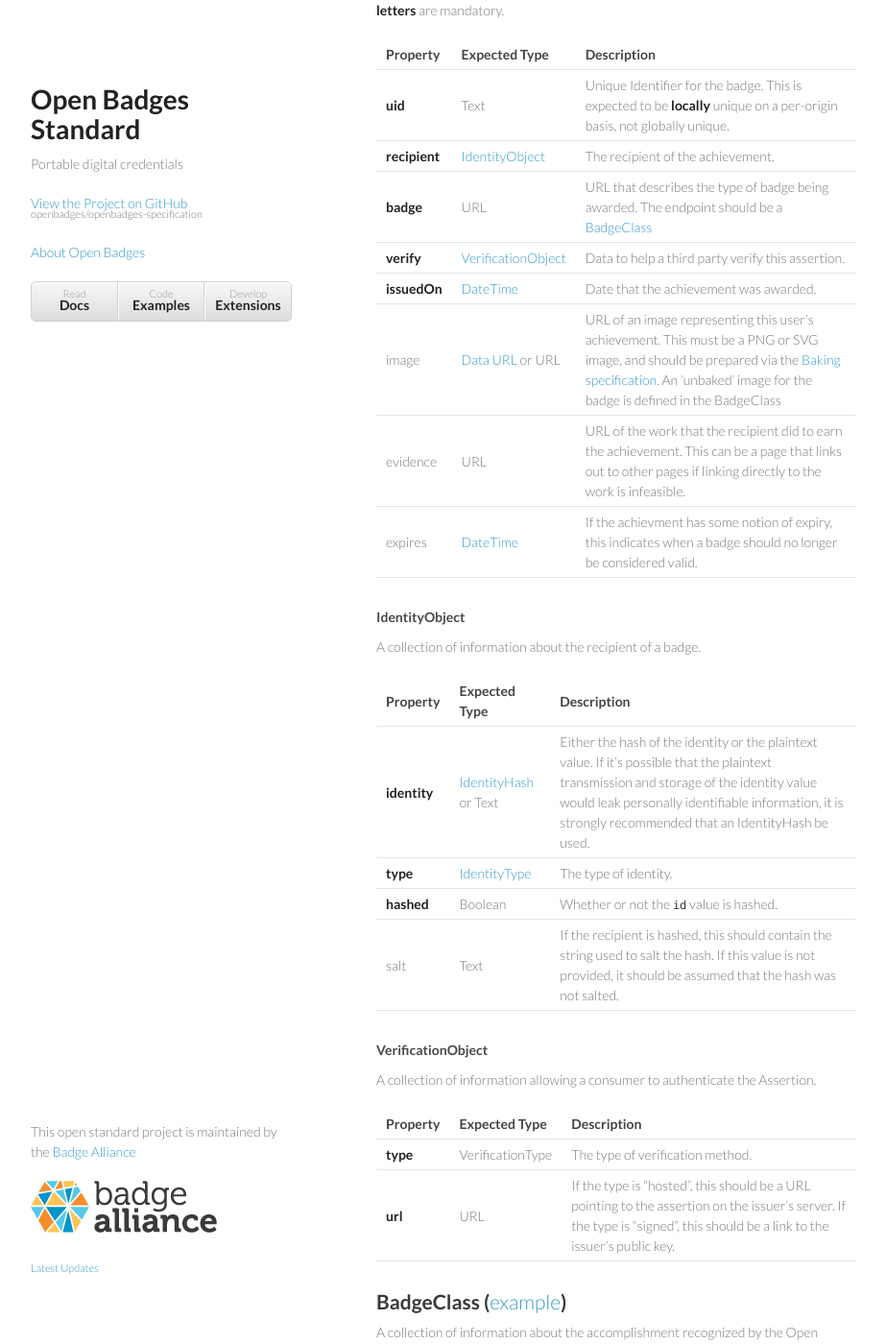
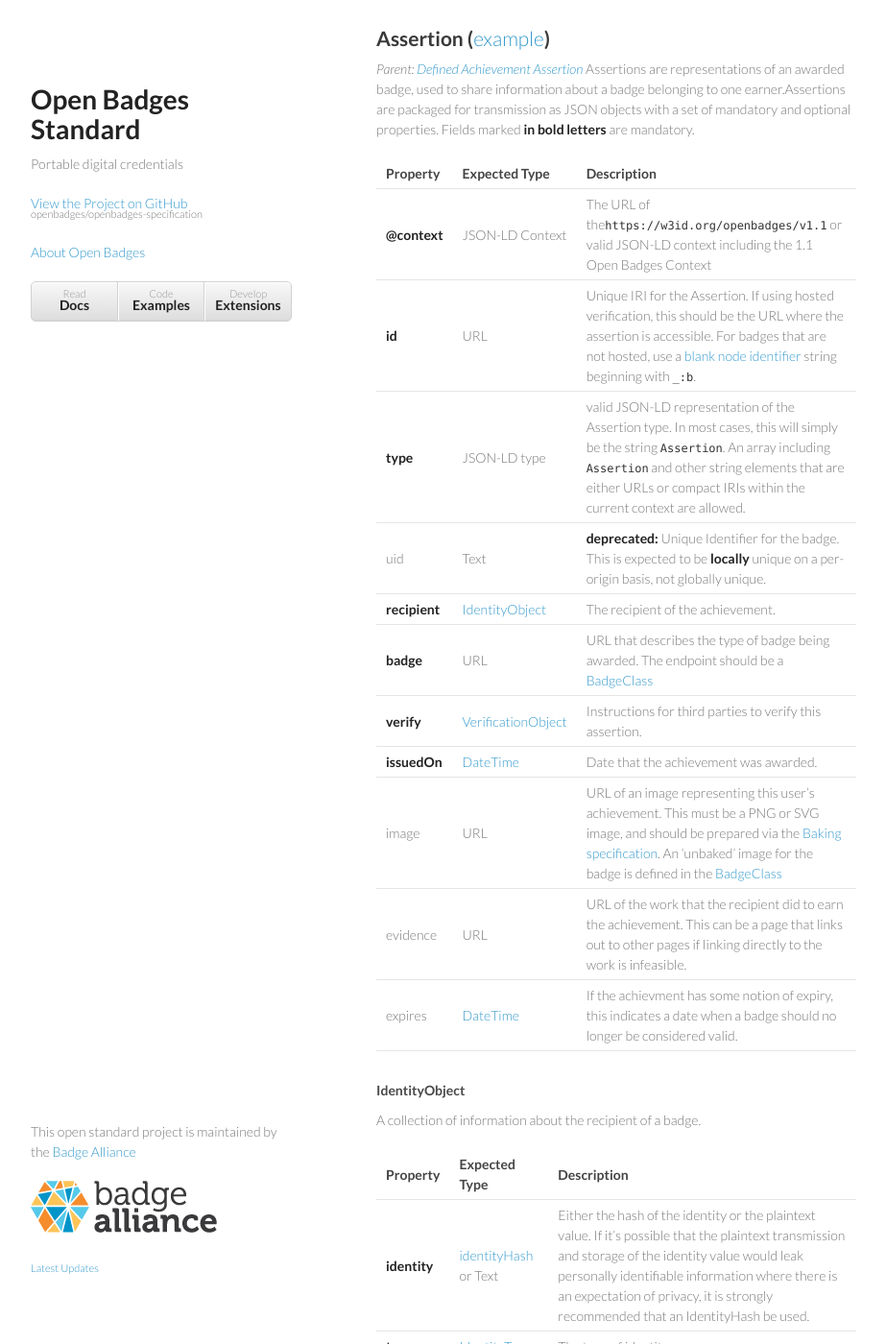
Before and after one commit to 1EdTech/openbadges-specification, a Jekyll site: the page built from index.md, in a window 1280 px wide and 1400 px high, scrolled down 1733 px. Shown: the whole window at 96% size, without its empty margins (178-1101 px from the left). Built offline with Jekyll 4.4.1, drawn with Linux system fonts in a browser that asks for light colours; some of the changed text lies outside the part shown.

Commit message:
updates for better Linked Data/Semantic Web conventions, referencing credentials vocabulary in term IRIs

```diff
--- a/index.md
+++ b/index.md
@@ -8,7 +8,10 @@ This specification describes a method for packaging information about accomplish
 
 We start with some term definitions for representations of data in Open Badges. These term definitions appear in the current [JSON-LD context (_v1.1_)]({{site.baseurl}}/1.1/context.json)  for the Open Badges Standard.
 
-**Current version: 1.1**
+#### Status of this Document
+This document is an incomplete draft of the version 1.1 update to the Open Badges Specification. It has not yet been approved by the Badge Alliance Standard Working Group and is not the current version. See [Version 1.0](https://github.com/mozilla/openbadges-specification/blob/master/Assertion/latest.md) for the current version.
+
+**Current version of the Open Badges specification in this document: 1.1**
 
 #### License
 [Copyright](http://www.w3.org/Consortium/Legal/ipr-notice#Copyright) © 2014 the Contributors to the Open Badges 1.1 Specification, published by the [Badge Alliance](http://badgealliance.org) under the [W3C Community Contributor License Agreement (CLA)](https://www.w3.org/community/about/agreements/cla/). A human-readable [summary](http://www.w3.org/community/about/agreements/cla-deed/) of this license is available. Though the Badge Alliance collaborates with the [W3C Credentials Community Group](http://www.w3.org/community/credentials/), the Open Badges specification is not endorsed as a web standard by the W3C. This specification is free for anyone to use or implement.
@@ -22,7 +25,7 @@ We start with some term definitions for representations of data in Open Badges.
    - [Issuer](#Issuer)
    - [Extensions](#Extensions)
  * [Implementation](#Implementation)
-   - [Hosted verification](#HostedBadges)
+   - [Hosted verification](#HostedBadge)
    - [Signed verification](#SignedBadge)
  * [Other Resources](#OtherResources)
    - [Validator](#Validator)
@@ -43,7 +46,7 @@ Badge assertions may be "baked" into image files as portable credentials. Baking
 
 #### Hosted Verification
 _since: 0.5_
-A hosted assertion is a file containing a well-formatted badge assertion in JSON served with the content-type `application/json`. This should live at a stable URL on your server (for example, [https://example.org/beths-robotics-badge.json](https://example.org/beths-robotics-badge.json)) -- it is the source of truth for the badge and any future verification attempt will hit that URL to make sure the badge exists and was issued by you. ([More...](#HostedBadges))
+A hosted assertion is a file containing a well-formatted badge assertion in JSON served with the content-type `application/json`. This should live at a stable URL on your server (for example, [https://example.org/beths-robotics-badge.json](https://example.org/beths-robotics-badge.json)) -- it is the source of truth for the badge and any future verification attempt will hit that URL to make sure the badge exists and was issued by you. ([More...](#HostedBadge))
 
 #### Signed Verification
 _since: 1.0_
@@ -51,18 +54,22 @@ A signed badge is in the form of a [JSON Web Signature](http://self-issued.info/
 
 
 ## Assertion <a id="Assertion"></a> ([example](./examples/#Assertion))
+_Parent: [Defined Achievement Assertion](./credentials/#DefinedAchievementAssertion)_
 Assertions are representations of an awarded badge, used to share information about a badge belonging to one earner.Assertions are packaged for transmission as JSON objects with a set of mandatory and optional properties. Fields marked **in bold letters** are mandatory.
 
 | Property | Expected Type | Description |
 | -------- | ------------- | ----------- |
-| <a id="Uid"></a>**uid** | Text | Unique Identifier for the badge. This is expected to be **locally** unique on a per-origin basis, not globally unique. |
+| **@context** | JSON-LD Context | The URL of the`https://w3id.org/openbadges/v1.1` or valid JSON-LD context including the 1.1 Open Badges Context
+| **id** | URL | Unique IRI for the Assertion. If using hosted verification, this should be the URL where the assertion is accessible. For badges that are not hosted, use a [blank node identifier](http://en.wikipedia.org/wiki/Blank_node) string beginning with `_:b`. |
+| **type** | JSON-LD type | valid JSON-LD representation of the Assertion type. In most cases, this will simply be the string `Assertion`. An array including `Assertion` and other string elements that are either URLs or compact IRIs within the current context are allowed.
+| <a id="uid"></a>uid | Text | **deprecated:** Unique Identifier for the badge. This is expected to be **locally** unique on a per-origin basis, not globally unique. |
 | <a id="Recipient"></a>**recipient** | [IdentityObject](#IdentityObject) | The recipient of the achievement. |
 | **badge** | URL | URL that describes the type of badge being awarded. The endpoint should be a [BadgeClass](#badgeclass) |
-| **verify** | [VerificationObject](#VerificationObject) | Data to help a third party verify this assertion. |
-| <a id="issueDate"></a>**issuedOn** | [DateTime](#datetime) | Date that the achievement was awarded. |
-| image | [Data URL](http://en.wikipedia.org/wiki/Data_URI_scheme) or URL | URL of an image representing this user's achievement. This must be a PNG or SVG image, and should be prepared via the [Baking specification](https://github.com/mozilla/openbadges/wiki/Badge-Baking). An 'unbaked' image for the badge is defined in the BadgeClass |
-| <a id="Evidence"></a>evidence | URL | URL of the work that the recipient did to earn the achievement. This can be a page that links out to other pages if linking directly to the work is infeasible. |
-| <a id="ExpirationDate"></a>expires | [DateTime](#datetime) | If the achievment has some notion of expiry, this indicates when a badge should no longer be considered valid. |
+| **verify** | [VerificationObject](#verificationObject) | Instructions for third parties to verify this assertion. |
+| <a id="issueDate"></a>**issuedOn** | [DateTime](#dateTime) | Date that the achievement was awarded. |
+| image | URL | URL of an image representing this user's achievement. This must be a PNG or SVG image, and should be prepared via the [Baking specification](https://github.com/mozilla/openbadges/wiki/Badge-Baking). An 'unbaked' image for the badge is defined in the [BadgeClass](#BadgeClass) |
+| <a id="evidence"></a>evidence | URL | URL of the work that the recipient did to earn the achievement. This can be a page that links out to other pages if linking directly to the work is infeasible. |
+| <a id="expirationDate"></a>expires | [DateTime](#dateTime) | If the achievment has some notion of expiry, this indicates a date when a badge should no longer be considered valid. |
 
 
 #### <a id="IdentityObject"></a>IdentityObject
@@ -70,13 +77,13 @@ A collection of information about the recipient of a badge.
 
 Property | Expected Type | Description
 --------|------------|-----------
-<a id="identityHash"></a>**identity** | [IdentityHash](#identity-hash) or Text | Either the hash of the identity or the plaintext value. If it's possible that the plaintext transmission and storage of the identity value would leak personally identifiable information, it is strongly recommended that an IdentityHash be used.
+**identity** | [identityHash](#identityHash) or Text | Either the hash of the identity or the plaintext value. If it's possible that the plaintext transmission and storage of the identity value would leak personally identifiable information where there is an expectation of privacy, it is strongly recommended that an IdentityHash be used.
 **type** | [IdentityType](#identitytype) | The type of identity.
 <a id="hashed"></a>**hashed** | Boolean | Whether or not the `id` value is hashed.
 <a id="salt"></a>salt | Text | If the recipient is hashed, this should contain the string used to salt the hash. If this value is not provided, it should be assumed that the hash was not salted.
 
 
-#### <a id="VerificationObject"></a>VerificationObject
+#### <a id="verificationObject"></a>VerificationObject
 A collection of information allowing a consumer to authenticate the Assertion.
 
 Property | Expected Type | Description
@@ -86,10 +93,14 @@ Property | Expected Type | Description
 
 
 ## <a id="BadgeClass"></a>BadgeClass ([example](./examples/#BadgeClass))
+_Parent: [Defined Achievement](./credentials/#DefinedAchievement)_
 A collection of information about the accomplishment recognized by the Open Badge. Many assertions may be created corresponding to one BadgeClass
 
 Property | Expected Type | Description
 --------|------------|-----------
+**@context** | JSON-LD Context | The URL of the`https://w3id.org/openbadges/v1.1` or valid JSON-LD context including the 1.1 Open Badges Context
+**id** | URL | Unique IRI for the BadgeClass.
+**type** | JSON-LD type | valid JSON-LD representation of the BadgeClass type. In most cases, this will simply be the string `BadgeClass`. An array including `BadgeClass` and other string elements that are either URLs or compact IRIs within the current context are allowed.
 **name** | Text | The name of the achievement.
 **description** | Text | A short description of the achievement.
 **image** | [Data URL](http://en.wikipedia.org/wiki/Data_URI_scheme) or URL | URL of an image representing the achievement.
@@ -108,11 +119,15 @@ description | Text | Short description of the standard
 
 
 ## <a id="Issuer"></a>IssuerOrganization ([example](./examples/#Issuer))
+_Parent: [Issuer](./credentials/#Issuer)_
 A collection of information about the entity or organization issuing the Open Badge. Each issuer may correspond to many BadgeClasses. Anyone can create and host an Issuer file to start issuing Open Badges.
 
 Property | Expected Type | Description
 --------|------------|-----------
+**@context** | JSON-LD Context | The URL of the`https://w3id.org/openbadges/v1.1` or valid JSON-LD context including the 1.1 Open Badges Context
+**id** | URL | Unique IRI for the hosted IssuerOrganization file.
 <a id="name"></a>**name** | Text | The name of the issuing organization.
+**type** | JSON-LD type | valid JSON-LD representation of the Issuer type. In most cases, this will simply be the string `IssuerOrg`. An array including `IssuerOrg` and other string elements that are either URLs or compact IRIs within the current context are allowed.
 **url** | URL | URL of the institution
 <a id="description"></a>description | Text | A short description of the institution
 <a id="image"</a>image | [Data URL](http://en.wikipedia.org/wiki/Data_URI_scheme) or URL | An image representing the institution
@@ -130,7 +145,7 @@ Extension authors define and host a new [JSON-LD](http://json-ld.org) context fi
 Property | Expected Type | Description
 --------|------------|-----------
 **@context** | URL | JSON-LD context file shared among all implementations of the extension.
-**@type** | array of IRIs | IRIs or compact IRIs within the OBI or extension context that describe the type of data contained in the extension. These are used to map optional JSON-schema validation to the extension. Must include 'extension' as one element.
+**type** | array of IRIs | IRIs or compact IRIs within the OBI or extension context that describe the type of data contained in the extension. These are used to map optional JSON-schema validation to the extension. Must include 'extension' as one element.
 \*anyProperties | Any | Any property names defined in the extension context may be used with any valid JSON value.
 
 An extension value should be included as a JSON object containing the `@context` and `@type` properties and any new properties whose names are mapped in the context file referenced by `@context`.
@@ -146,7 +161,7 @@ Badges consist of sets of claims, properties with values that apply to Issuer Or
 
 1. Add individual mappings to the Badge Object's context: `"@context":["http://standard.openbadges.org/1.1/context.json", {"foo": "http://example.org/foo"}]`
 2. Link to additional context files in the Badge Object's context: `"@context":["http://standard.openbadges.org/1.1/context.json", "http://example.org/context"]`
-3. Add new properties using full IRIs as keys (or with compact IRIs in the existing context): `"http://example.org/foo":"bar"` or `schema:comment` where the IRI leads to the vocabulary definition for the term.
+3. Add new properties using full IRIs as keys (or with compact IRIs in the existing context): `"http://example.org/foo":"bar"` or `"schema:comment":"baz"` where the IRI leads to the vocabulary definition for the term.
 
 **Processors should preserve all properties when rehosting or retransmitting**.
 
@@ -157,19 +172,19 @@ If a property would be useful beyond internal use, an Extension is a recommended
 * Boolean
 * Text
 * Array
-* <a id="datetime"></a>DateTime - Either an [ISO 8601](http://en.wikipedia.org/wiki/ISO_8601) date or a standard 10-digit Unix timestamp.
-* <a id="type"></a>type - A string expressing the type of a Badge Object component
+* <a id="dateTime"></a>DateTime - Either an [ISO 8601](http://en.wikipedia.org/wiki/ISO_8601) date or a standard 10-digit Unix timestamp.
+* <a id="type"></a>type - A string expressing the type of a Badge Object component. Currently applies to `identityType` and `verificationType`.
 * URL - Fully qualified URL, including protocol, host, port if applicable, and path.
 * IRI - In JSON-LD and Linked Data, IRIs (Internationalized Resource Identifiers) may look like fully qualified URLs or be namespaced within the JSON-LD context to be expanded to a full IRI.
-* <a id="identitytype"></a>IdentityType - Type of identity being represented. Currently the only supported value for many earner applications like the [Mozilla Backpack](http://backpack.openbadges.org) is "email"
-* <a id="identity-hash"></a>IdentityHash - A hash string preceded by a dollar sign ("$") and the algorithm used to generate the hash. For example: `sha256$28d50415252ab6c689a54413da15b083034b66e5` represents the result of calculating a SHA256 on the string "mayze". For more information, see [how to hash & salt in various languages](https://github.com/mozilla/openbadges/wiki/How-to-hash-&-salt-in-various-languages.).
-* <a id="verification-type"></a>VerificationType - Type of verification. Can be either "hosted" or "signed".
+* <a id="identityType"></a>IdentityType - Type of identity being represented. Currently the only supported value for many earner applications like the [Mozilla Backpack](http://backpack.openbadges.org) is "email".
+* <a id="identityHash"></a>IdentityHash - A hash string preceded by a dollar sign ("$") and the algorithm used to generate the hash. For example: `sha256$28d50415252ab6c689a54413da15b083034b66e5` represents the result of calculating a SHA256 hash on the string "mayze". For more information, see [how to hash & salt in various languages](https://github.com/mozilla/openbadges/wiki/How-to-hash-&-salt-in-various-languages.).
+* <a id="verificationType"></a>VerificationType - Type of verification. Can be either "hosted" or "signed".
 
 
 
 # <a id="Implementation"></a> Implementation
 
-## Hosted Badges <a id="HostedBadges"></a>
+## Hosted Badges <a id="HostedBadge"></a>
 
 The badge assertion should live at a publicly accessible URL specified. Make sure that you are properly [setting the content-type](./examples/#setting-content-type) to `application/json`.
 
--- a/vocabulary.html
+++ b/vocabulary.html
@@ -1,6 +1,6 @@
 ---
 title: Redirecting you to the Credentials Vocabulary
-layout: none
+layout: null
 ---
 <meta http-equiv="refresh" content="0; url={{site.baseurl}}/credentials/#">
 <link rel="canonical" href="{{site.baseurl}}/credentials/#" />
```
Also changed, not shown: 0.5/context.json (+30 -23 lines), 1.0/context.json (+32 -24 lines), 1.1/context.json (+37 -29 lines).
